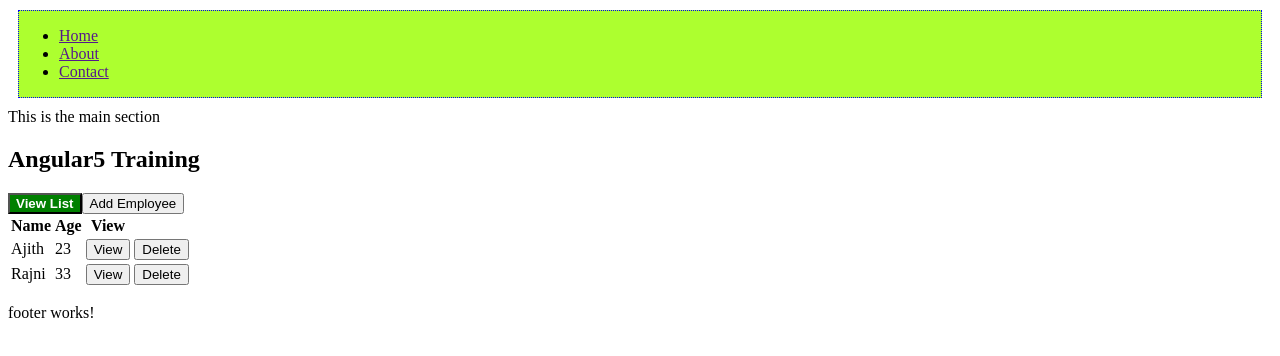
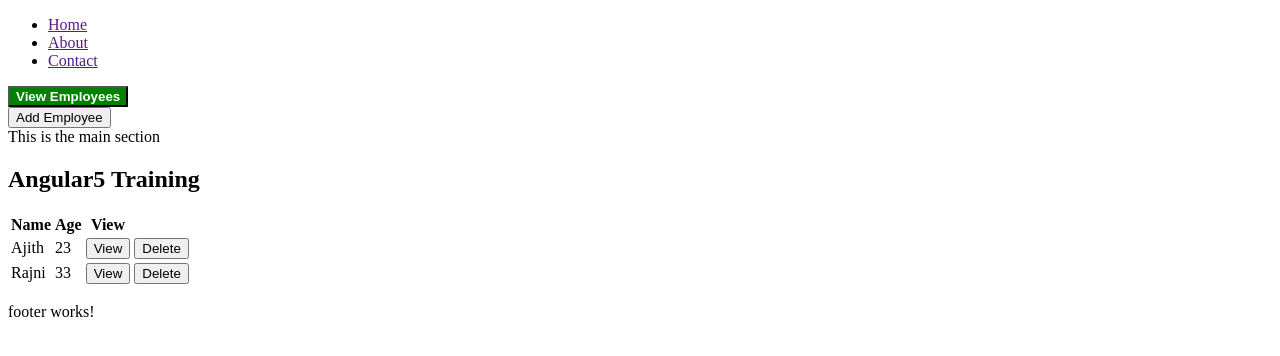
Before and after one commit to MAHI2363/angular5-training, an Angular app: page / in a window 1280 px wide. Shown: the top 356 px of the page. Built offline with nearby package versions, Linux system fonts and the light colour scheme.

Commit message:
moving buttons from app component to header

```diff
--- a/src/app/app.component.html
+++ b/src/app/app.component.html
@@ -1,15 +1,17 @@
 
-<app-header [list]="menuList" (onMenuClick)="onMenuClick($event)"></app-header>
+<app-header
+  [list]="menuList"
+  (onMenuClick)="onMenuClick($event)"
+  [buttonList]="buttons"
+  (onButtonItemClick)="selectView($event)"
+  ></app-header>
 
 
 This is the main section
 <h2>{{title}}</h2>
 
-<button [ngClass]="{ 'active': activeView === 'list' }" (click)="selectView('list')">View List</button>
-<button [ngClass]="{ 'active': activeView === 'addEmployee' }" (click)="selectView('addEmployee')">Add Employee</button>
 
-
-<div *ngIf="activeView === 'addEmployee'">
+<div *ngIf="activeViewIndex === 1">
   <h2>Add Employee</h2>
   {{newEmployee | json }}
   <div>
@@ -23,7 +25,7 @@ This is the main section
 </div>
 
 
-<div *ngIf="activeView === 'list'">
+<div *ngIf="activeViewIndex === 0">
 <table>
   <thead>
     <tr>
--- a/src/app/app.component.ts
+++ b/src/app/app.component.ts
@@ -8,7 +8,7 @@ import { Employee } from './models/employee';
 })
 export class AppComponent {
   title = 'Angular5 Training';
-  activeView = 'list';
+  activeViewIndex = 0;
   selectedEmployee;
   newEmployee: Employee = new Employee('', null);
   menuList: Array<string> = ['Home', 'About', 'Contact'];
@@ -17,6 +17,9 @@ export class AppComponent {
     new Employee('Ajith', 23),
     new Employee('Rajni', 33)
   ];
+
+  buttons: Array<string> = ['View Employees', 'Add Employee'];
+
 
   onMenuClick(item){
     alert('menu clicked is ' + item);
@@ -40,8 +43,8 @@ export class AppComponent {
     this.employees.push(this.newEmployee);
   }
 
-  selectView(viewName){
-    this.activeView = viewName;
+  selectView(buttonIndex){
+    this.activeViewIndex = buttonIndex;
   }
 
   deleteEmployee(empIndex) {
--- a/src/app/components/header/header.component.css
+++ b/src/app/components/header/header.component.css
@@ -1,5 +1,5 @@
-div{
-    border: 1px dotted blue;
-    margin: 10px;
-    background-color: greenyellow;
+.active{
+    background-color: green;
+    color: #fff;
+    font-weight: bold;
 }
--- a/src/app/components/header/header.component.html
+++ b/src/app/components/header/header.component.html
@@ -5,4 +5,8 @@
     </li>
   </ul>
 
+  <div *ngFor="let btn of buttonList; let i = index">
+    <button [ngClass]="{ 'active': selectedButtonIndex === i }" (click)="onBtnClick(i)">{{btn}}</button>
+  </div>
+
 </div>
--- a/src/app/components/header/header.component.ts
+++ b/src/app/components/header/header.component.ts
@@ -9,8 +9,22 @@ export class HeaderComponent implements OnInit {
   @Input()
   list: Array<string>;
 
+  @Input()
+  buttonList: Array<string>;
+
   @Output()
   onMenuClick : EventEmitter<string> = new EventEmitter<string>();
+
+  @Output()
+  onButtonItemClick: EventEmitter<number> = new EventEmitter<number>();
+
+  selectedButtonIndex = 0;
+
+  onBtnClick(index){
+    this.onButtonItemClick.emit(index);
+    this.selectedButtonIndex = index;
+  }
+
   constructor() { }
 
   ngOnInit() {
```
